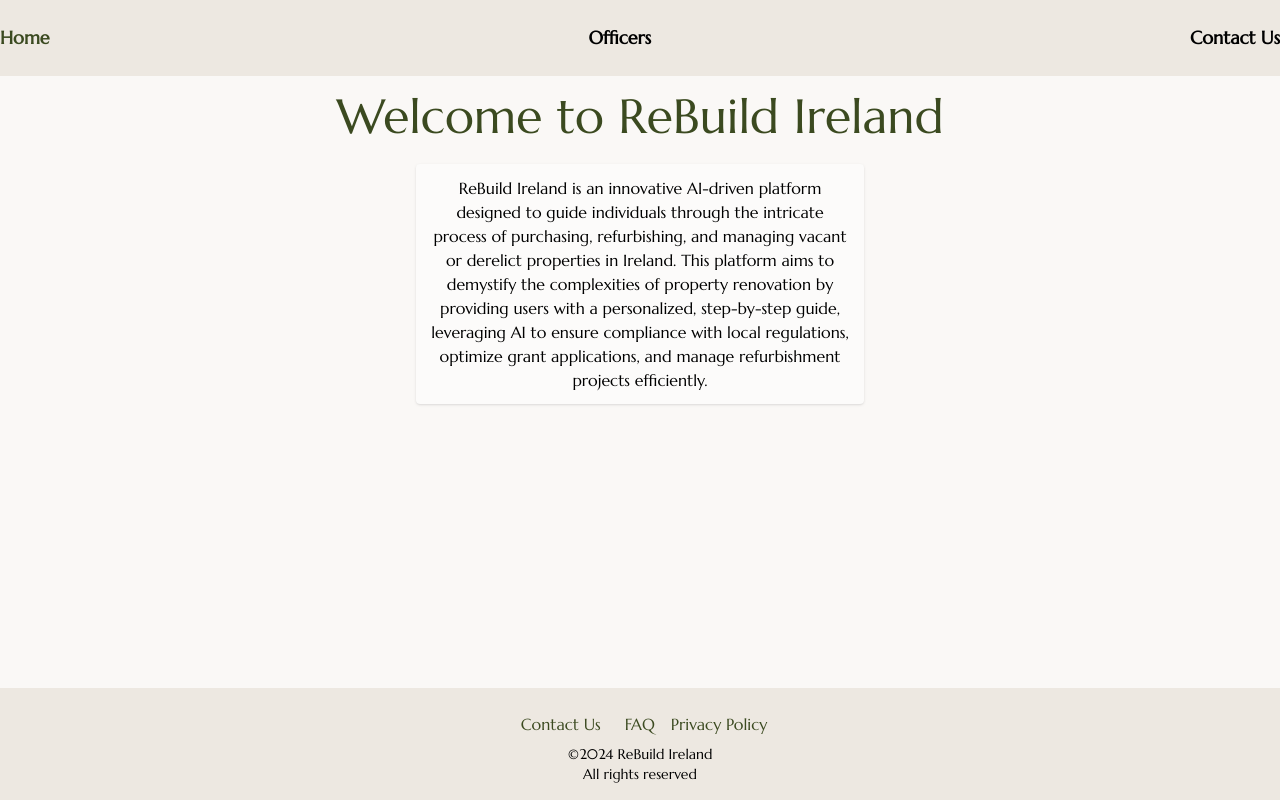
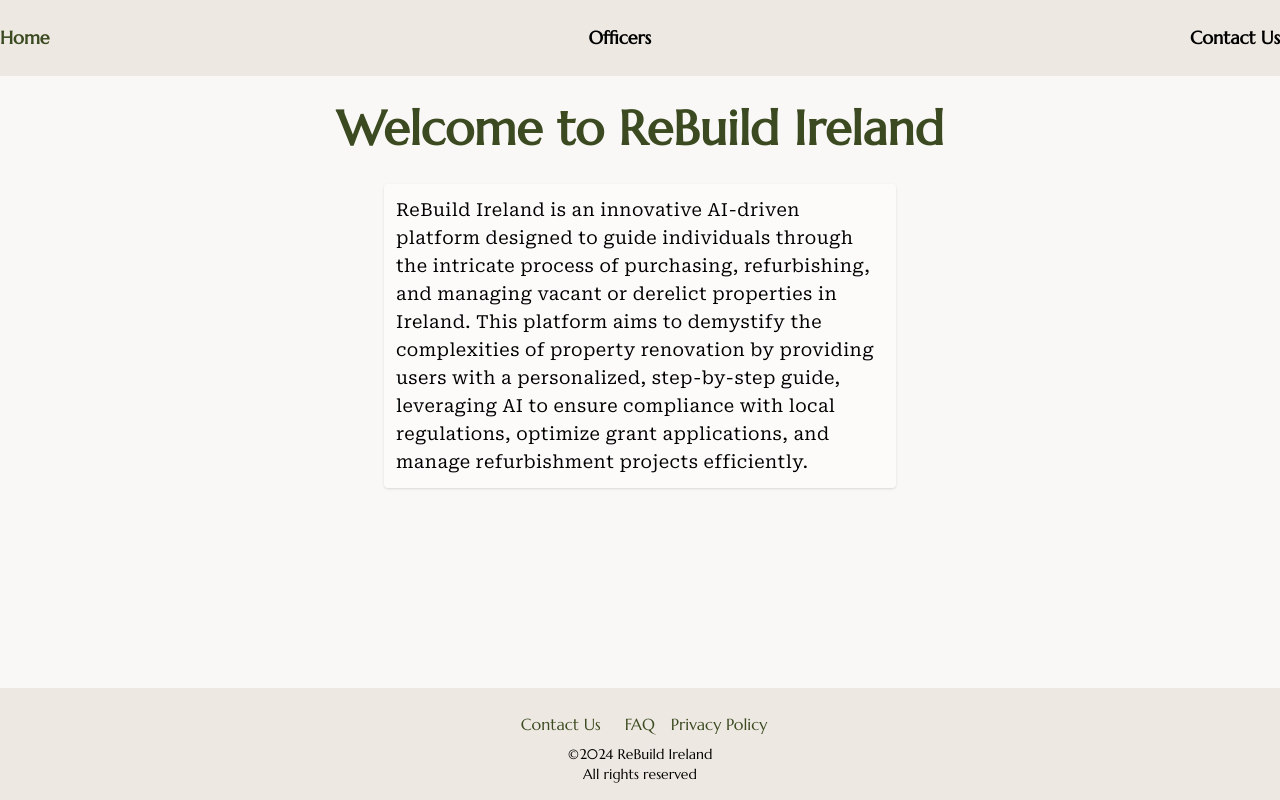
Before and after one commit to ai-avenger-teams/rebuild-ireland-frontend, a React (Vite) app: page / in a window 1280 px wide. Built offline with nearby package versions, Linux system fonts and the light colour scheme.

Commit message:
feat: add Roboto-serif Google font
- Update index.css to include the Roboto-serif font via @import

```diff
--- a/src/App.css
+++ b/src/App.css
@@ -1,8 +1,15 @@
 #root {
   background-color: #faf8f6;
-  font-family: "Marcellus", serif;
   margin: 0 auto;
   text-align: center;
+}
+
+main {
+  font-family: "Roboto Serif", serif;
+}
+
+h1, h2, nav, footer {
+  font-family: "Marcellus", serif;
 }
 
 .logo {
--- a/src/index.css
+++ b/src/index.css
@@ -1,4 +1,4 @@
-@import url('https://fonts.googleapis.com/css2?family=Marcellus&display=swap');
+@import url('https://fonts.googleapis.com/css2?family=Marcellus&family=Roboto+Serif:ital,opsz,wght@0,8..144,100..900;1,8..144,100..900&display=swap');
 
 @tailwind base;
 @tailwind components;
--- a/src/pages/Home.jsx
+++ b/src/pages/Home.jsx
@@ -3,8 +3,8 @@ import React from 'react';
 function Home() {
     return (
         <div className='m-4'>
-            <h1 className="text-customGreen text-5xl pb-3">Welcome to ReBuild Ireland</h1>
-            <p className="bg-primarylight mx-auto max-w-md rounded overflow-hidden shadow p-3 m-3">
+            <h1 className="text-customGreen font-semibold text-5xl py-3">Welcome to ReBuild Ireland</h1>
+            <p className="bg-primarylight text-lg text-start tracking-wide mx-auto max-w-lg rounded overflow-hidden shadow p-3 mt-5">
                 ReBuild Ireland is an innovative AI-driven platform designed to guide individuals through the intricate process of purchasing,
                 refurbishing, and managing vacant or derelict properties in Ireland. This platform aims to demystify the complexities of property renovation
                 by providing users with a personalized, step-by-step guide, leveraging AI to ensure compliance with local regulations, optimize grant applications,
```
